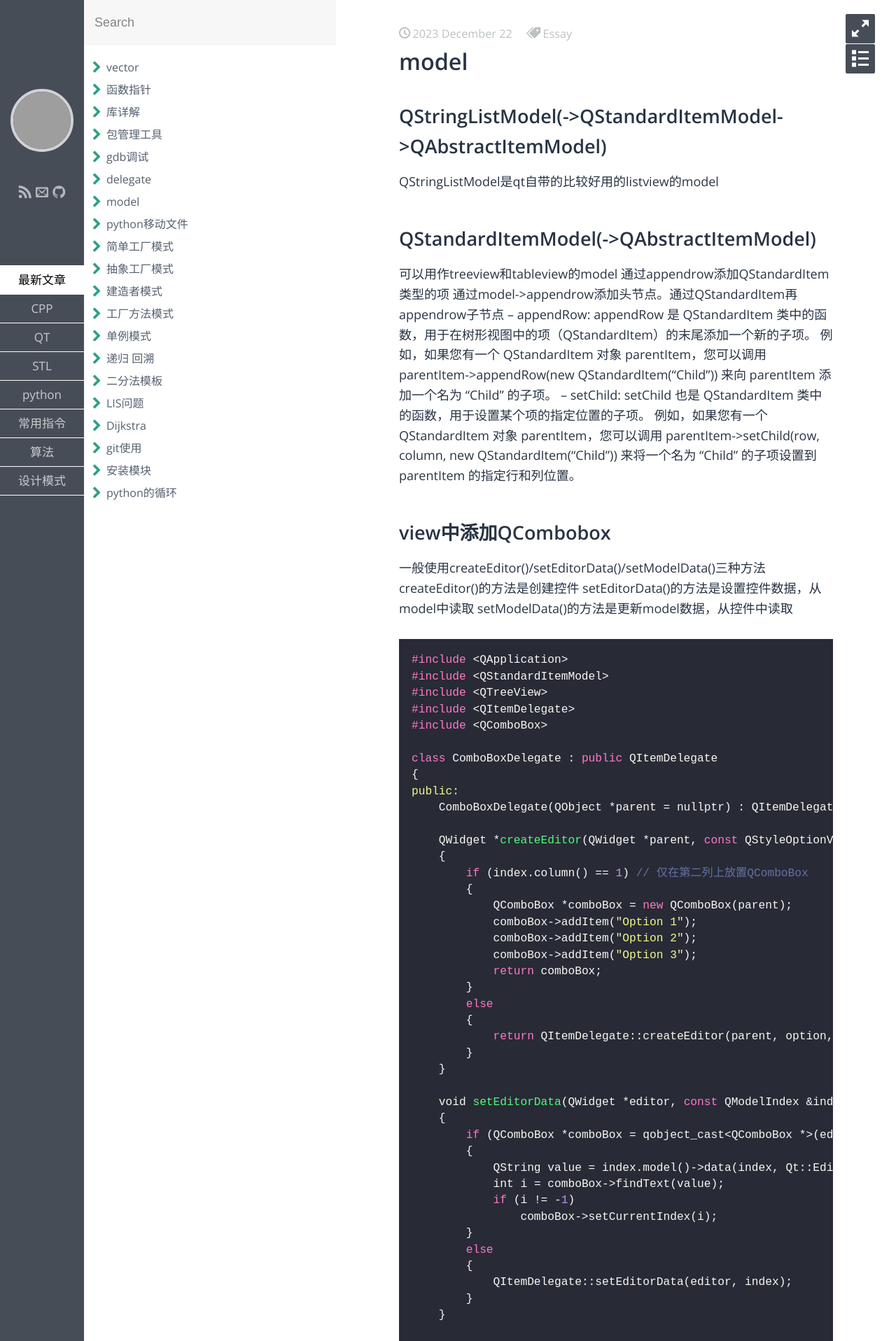
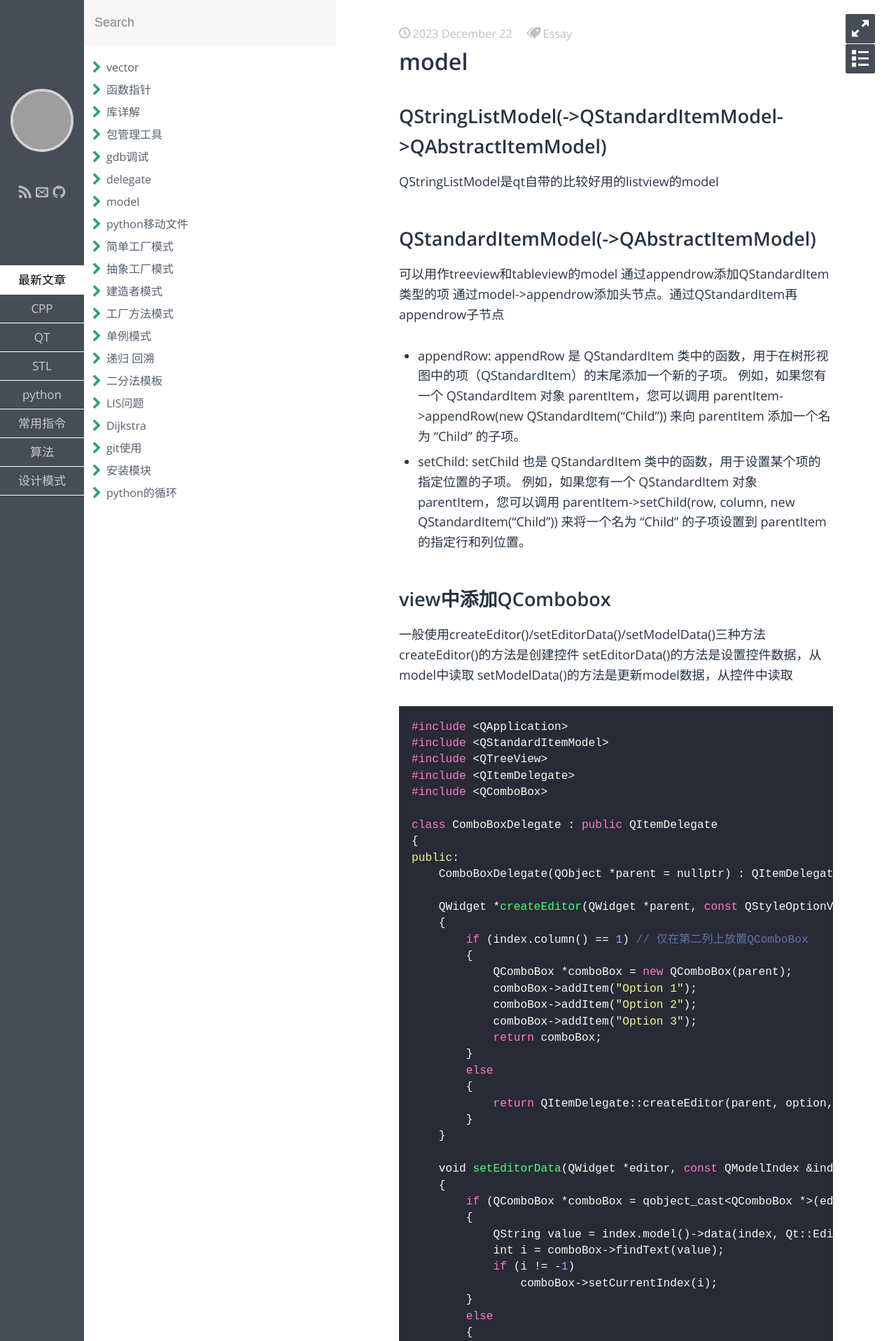
Before and after one commit to aliangaaa/aliangaaa.github.io, a Jekyll site: the page built from _posts/QT/2023-12-22-model.md, in a window 1280 px wide. Shown: the top 1916 px of the page at 70% size. Built offline with Jekyll 4.4.1, drawn with Linux system fonts in a browser that asks for light colours; some web fonts are replaced; part of the change alters nothing that is shown; grey boxes are pictures that could not be loaded.

```diff
--- a/_posts/QT/2023-12-22-model.md
+++ b/_posts/QT/2023-12-22-model.md
@@ -14,10 +14,10 @@ QStringListModel是qt自带的比较好用的listview的model
 可以用作treeview和tableview的model
 通过appendrow添加QStandardItem类型的项
 通过model->appendrow添加头节点。通过QStandardItem再appendrow子节点
--- appendRow:
+- appendRow:
 appendRow 是 QStandardItem 类中的函数，用于在树形视图中的项（QStandardItem）的末尾添加一个新的子项。
 例如，如果您有一个 QStandardItem 对象 parentItem，您可以调用 parentItem->appendRow(new QStandardItem("Child")) 来向 parentItem 添加一个名为 "Child" 的子项。
--- setChild:
+- setChild:
 setChild 也是 QStandardItem 类中的函数，用于设置某个项的指定位置的子项。
 例如，如果您有一个 QStandardItem 对象 parentItem，您可以调用 parentItem->setChild(row, column, new QStandardItem("Child")) 来将一个名为 "Child" 的子项设置到 parentItem 的指定行和列位置。
 
```
